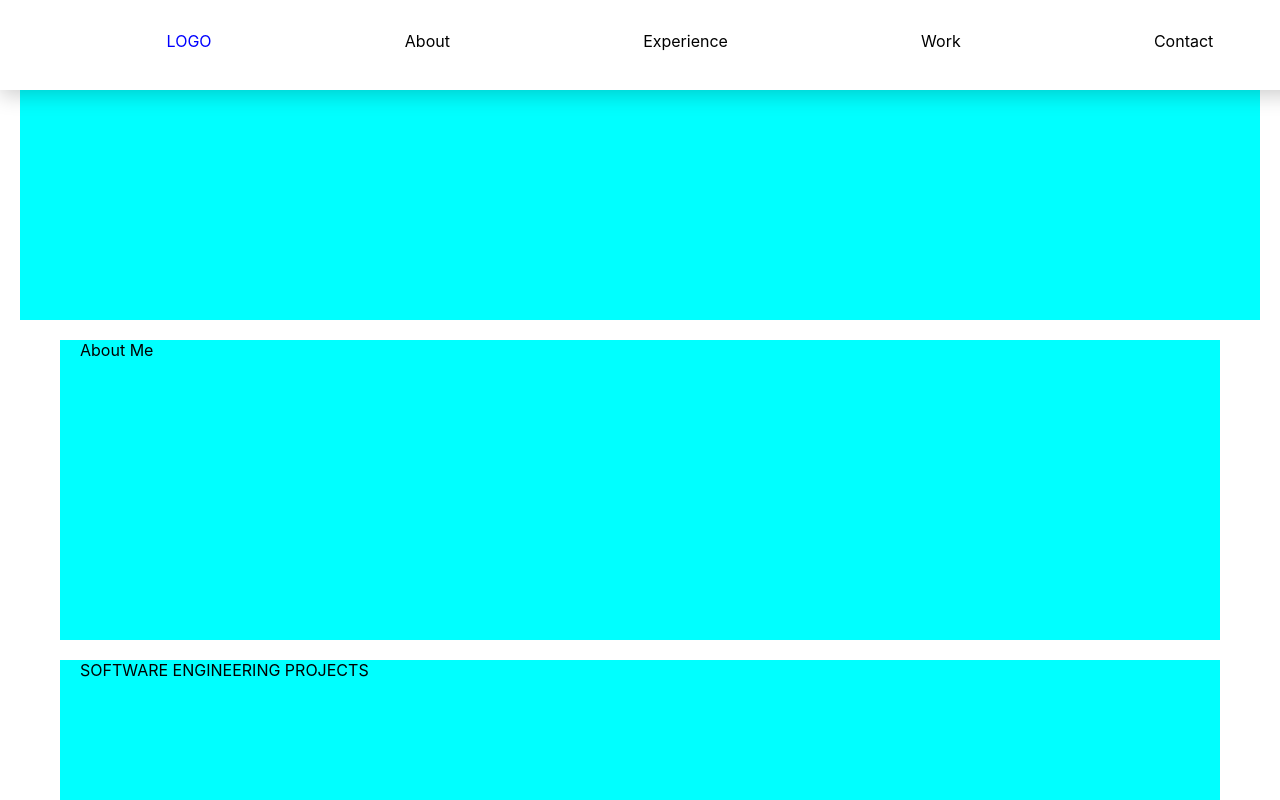
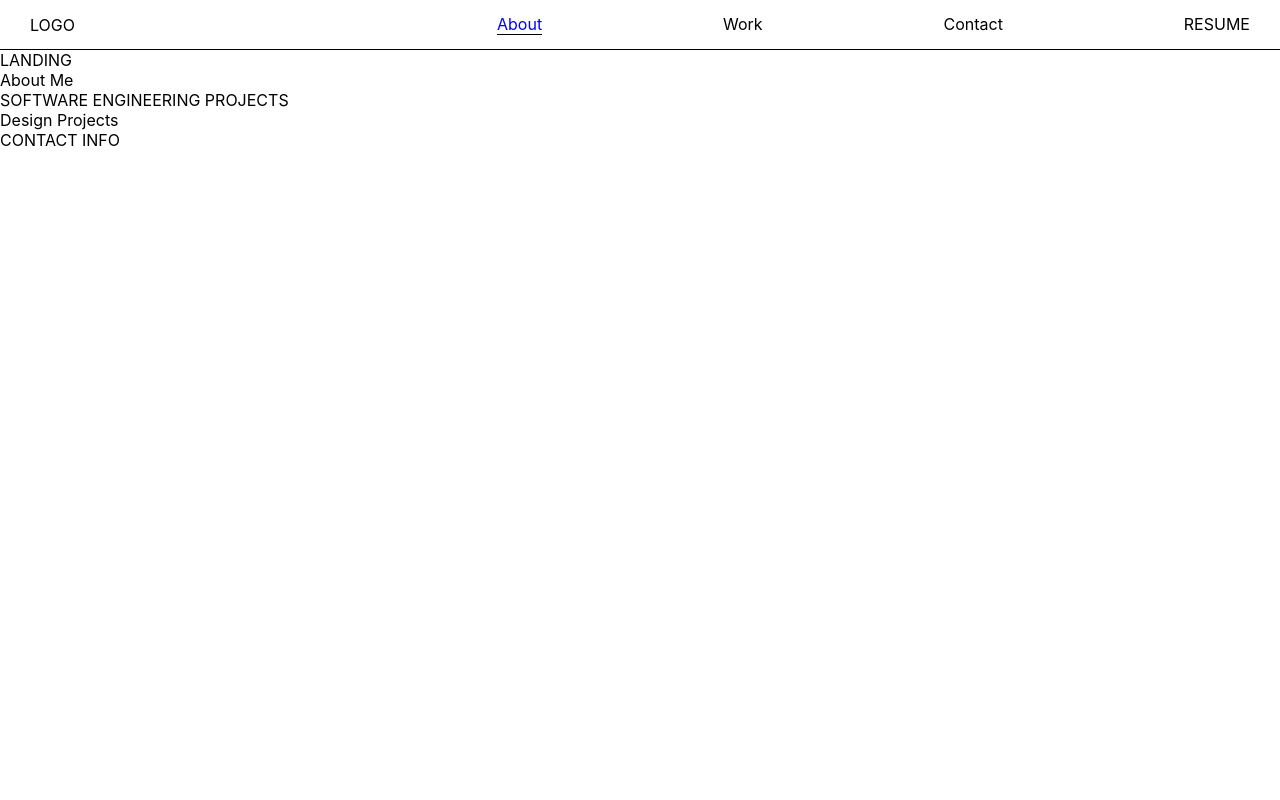
Before and after one commit to TabithaMaud/portfolio, a React (Create React App) app: page / in a window 1280 px wide. Shown: the top 800 px of the page. Built offline with nearby package versions, Linux system fonts and the light colour scheme.

Commit message:
refine navbar and add basic css

```diff
--- a/src/App.css
+++ b/src/App.css
@@ -1,9 +1,12 @@
+* {
+	box-sizing: border-box;
+}
+
+body {
+	margin-top: 50px;
+}
+
 .active {
 	color: blue;
+	border-bottom: 1px solid black;
 }
-
-div {
-	background-color: aqua;
-	height: 300px;
-	margin: 20px;
-}
--- a/src/App.js
+++ b/src/App.js
@@ -9,7 +9,7 @@ import { Element } from 'react-scroll';
 
 function App() {
 	return (
-		<div>
+		<main>
 			<NavBar />
 			<Element id='landing'>
 				<Landing />
@@ -24,7 +24,7 @@ function App() {
 			<Element id='contact'>
 				<ContactMe />
 			</Element>
-		</div>
+		</main>
 	);
 }
 
--- a/src/components/NavBar.css
+++ b/src/components/NavBar.css
@@ -1,24 +1,31 @@
+nav {
+	position: fixed;
+	top: 0;
+	left: 0;
+	width: 100vw;
+	height: 50px;
+	z-index: 1;
+	border-bottom: 1px solid black;
+	display: flex;
+	justify-content: space-between;
+	align-items: center;
+	padding-left: 30px;
+	padding-right: 30px;
+}
+
 nav ul {
 	list-style: none;
 }
 
-nav {
-	background-color: white;
-	position: fixed;
-	top: 0;
-	left: 0;
-	width: 100vw;
-	height: 60px;
-	z-index: 1;
-	box-shadow: 0 5px 20px rgba(0, 0, 0, 0.2);
-	/* display: flex; */
-	/* justify-content: space-between; */
-	padding: 15px 30px;
+nav ul li:hover {
+	cursor: pointer;
 }
 
 @media only screen and (min-width: 600px) {
 	nav ul {
+		width: 65%;
 		display: flex;
-		justify-content: space-around;
+		justify-content: space-between;
+		align-content: center;
 	}
 }
--- a/src/components/NavBar.js
+++ b/src/components/NavBar.js
@@ -4,35 +4,17 @@ import { Link, animateScroll as scroll } from 'react-scroll';
 import './NavBar.css';
 
 function NavBar(props) {
+	// const scrollToTop = () => {
+	// 	scroll.scrollToTop();
+	// };
 	return (
 		<nav>
+			<Link to='landing' spy={true} smooth={true} offset={-70} duration={500}>
+				<div>LOGO</div>
+			</Link>
 			<ul>
-				<Link
-					to='landing'
-					activeClass='active'
-					spy={true}
-					smooth={true}
-					offset={-70}
-					duration={500}>
-					<li>LOGO</li>
-				</Link>
-				<Link
-					activeClass='active'
-					to='about'
-					spy={true}
-					smooth={true}
-					offset={-70}
-					duration={500}>
-					<li>About</li>
-				</Link>
-				<Link
-					activeClass='active'
-					to='experience'
-					spy={true}
-					smooth={true}
-					offset={-70}
-					duration={500}>
-					<li>Experience</li>
+				<Link to='about' spy={true} smooth={true} offset={-70} duration={500}>
+					<li activeClass='active'>About</li>
 				</Link>
 				<Link
 					activeClass='active'
@@ -51,6 +33,15 @@ function NavBar(props) {
 					offset={-70}
 					duration={500}>
 					<li>Contact</li>
+				</Link>{' '}
+				<Link
+					activeClass='active'
+					to='contact'
+					spy={true}
+					smooth={true}
+					offset={-70}
+					duration={500}>
+					<li>RESUME</li>
 				</Link>
 			</ul>
 		</nav>
```
